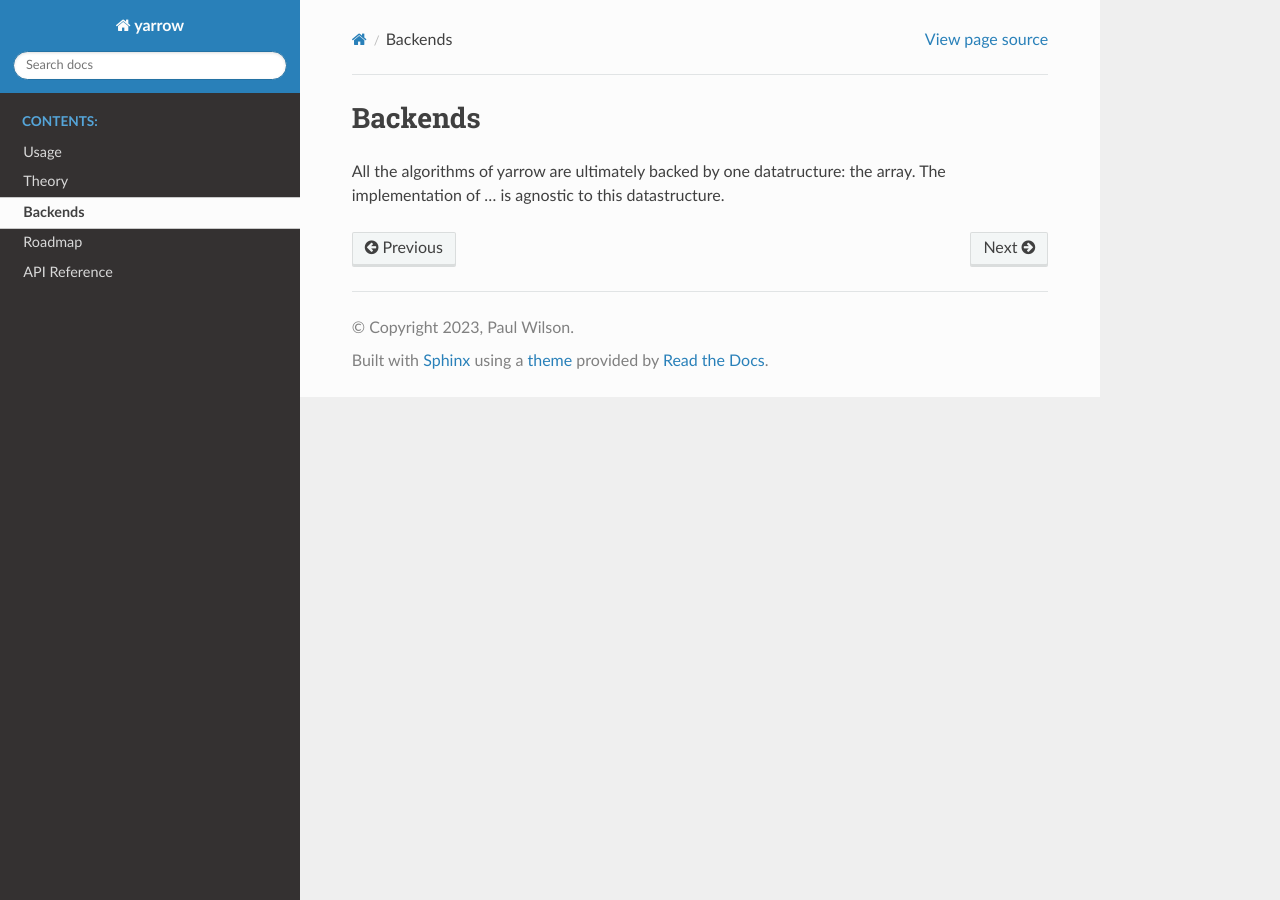
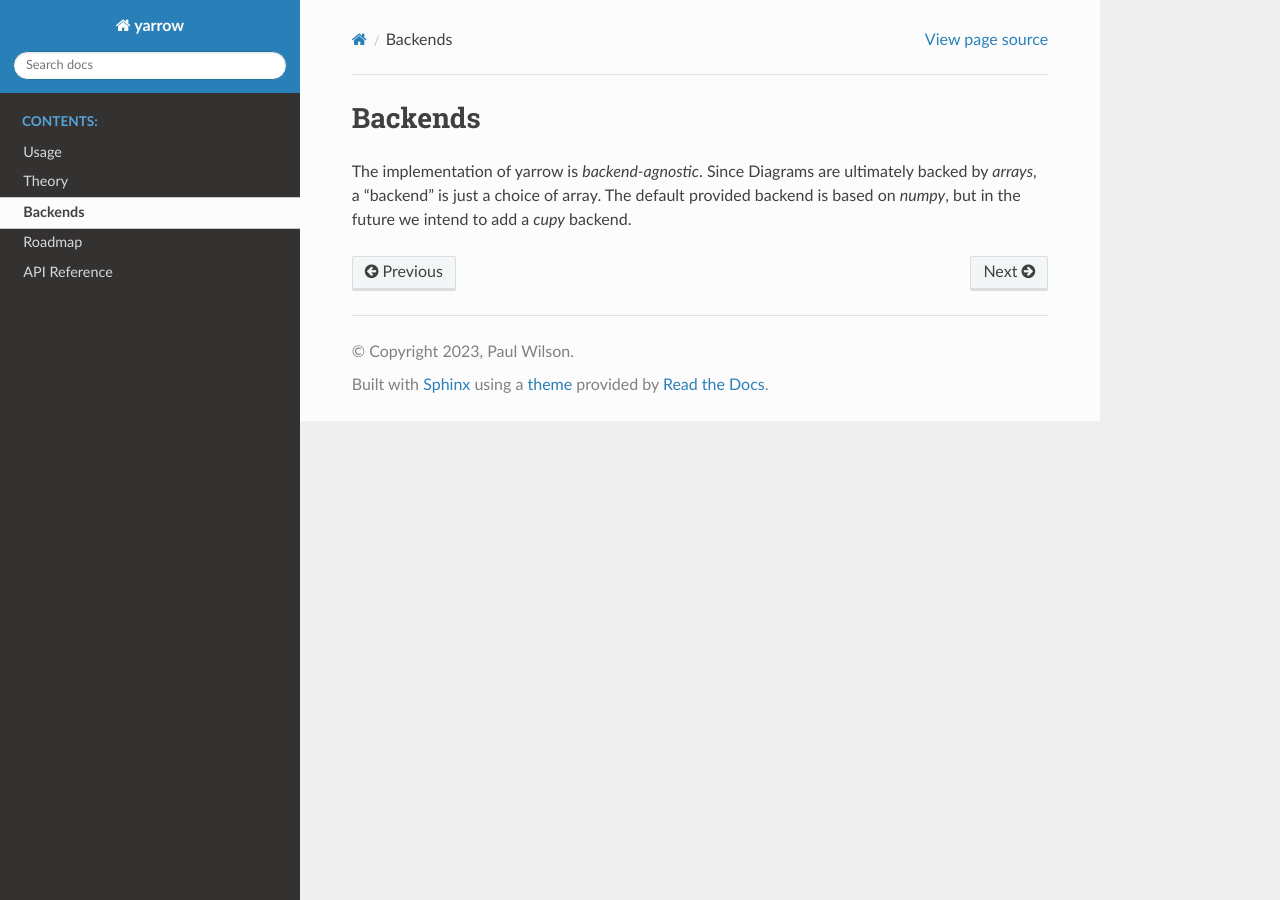
Before and after one commit to yarrow-id/diagrams, a Sphinx documentation site: the page built from docs/source/backends.rst, in a window 1280 px wide. Built offline with Sphinx 7.4.7 and the Read the Docs theme 2.0.0, drawn with Linux system fonts in a browser that asks for light colours.

Commit message:
a bit on backends

```diff
--- a/docs/source/backends.rst
+++ b/docs/source/backends.rst
@@ -3,6 +3,8 @@
 Backends
 ========
 
-All the algorithms of yarrow are ultimately backed by one datatructure: the
-array.
-The implementation of ... is agnostic to this datastructure.
+The implementation of yarrow is *backend-agnostic*.
+Since Diagrams are ultimately backed by *arrays*, a "backend" is just a choice
+of array.
+The default provided backend is based on *numpy*,
+but in the future we intend to add a *cupy* backend.
```
